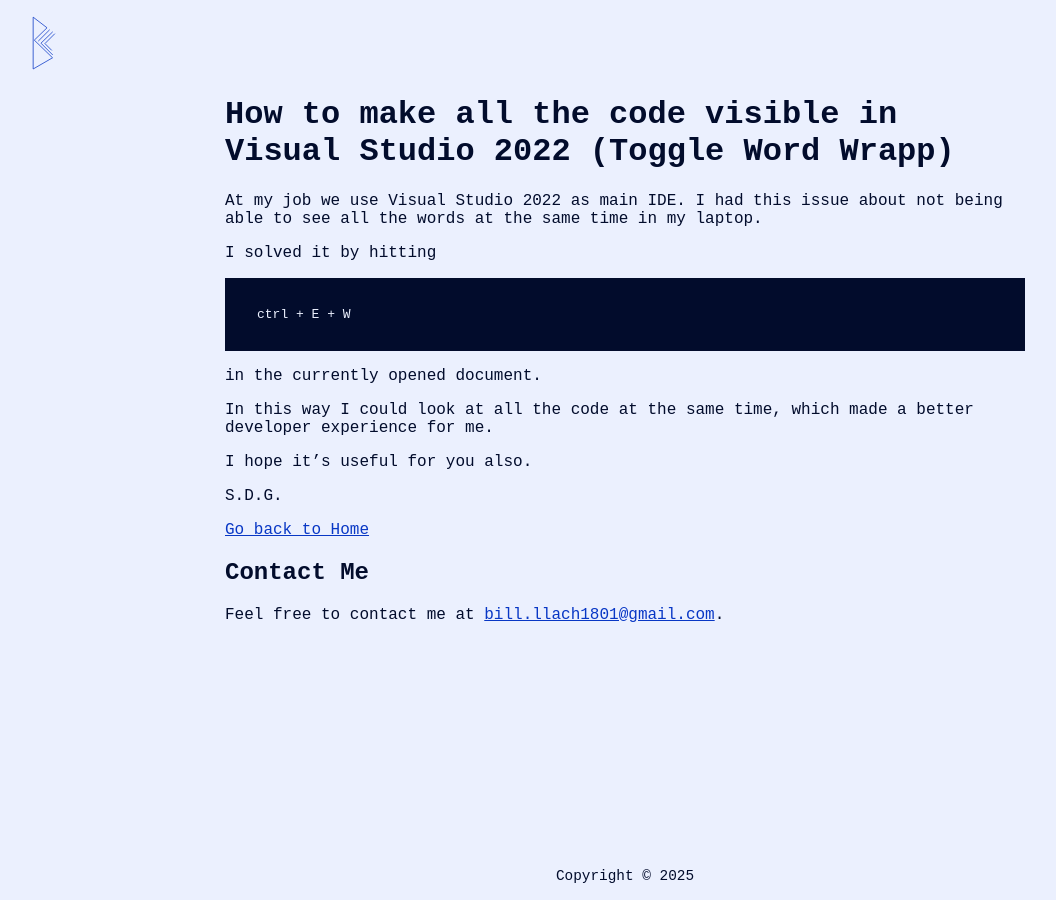
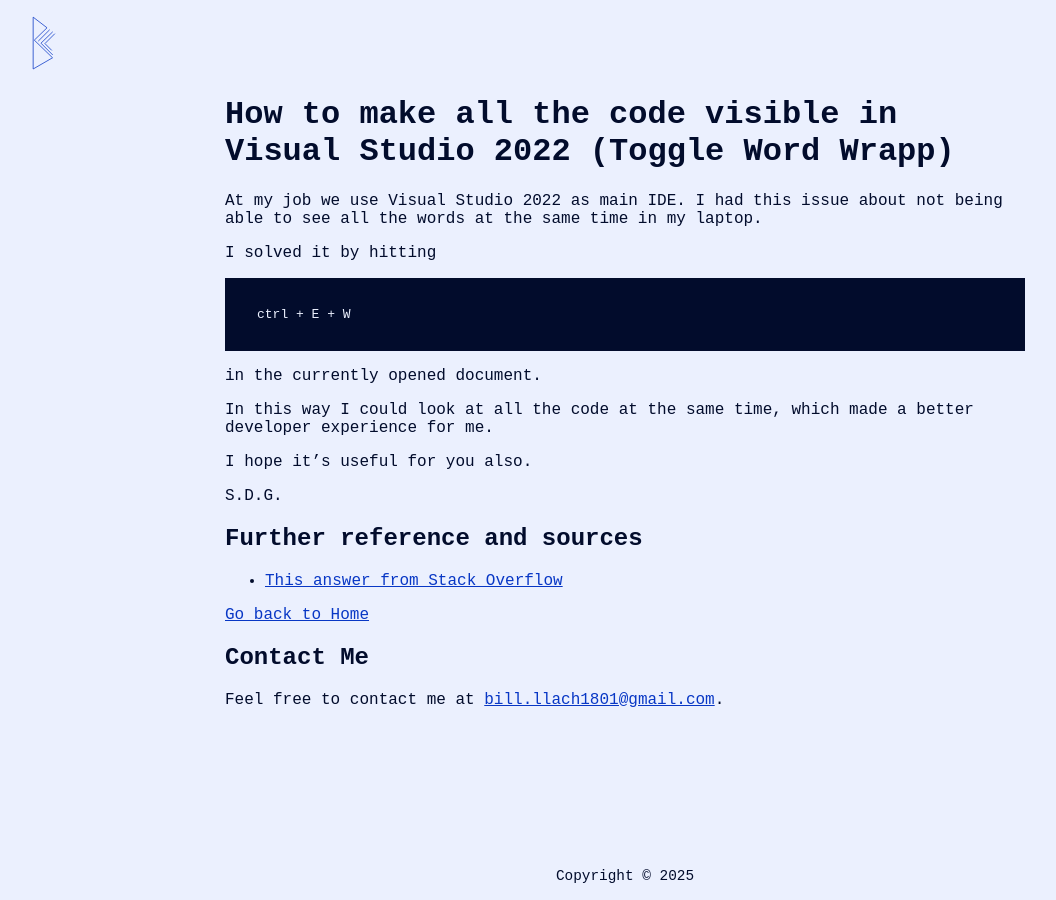
Before and after one commit to tony-coder-18/bill-antony-llach-blog, a Jekyll site: the page built from _posts/2025-08-12-make-all-code-visible-word-wrap-in-visual-studio.markdown, in a window 1280 px wide. Shown: the whole page, without its empty margins (15-1071 px from the left). Built offline with Jekyll 4.4.1, drawn with Linux system fonts in a browser that asks for light colours.

Commit message:
finish new post

```diff
--- a/_posts/2025-08-12-make-all-code-visible-word-wrap-in-visual-studio.markdown
+++ b/_posts/2025-08-12-make-all-code-visible-word-wrap-in-visual-studio.markdown
@@ -17,3 +17,6 @@ In this way I could look at all the code at the same time, which made a better d
 I hope it's useful for you also.
 
 S.D.G.
+
+## Further reference and sources
+- [This answer from Stack Overflow](https://stackoverflow.com/questions/315485/how-can-i-toggle-word-wrap-in-visual-studio )
```
